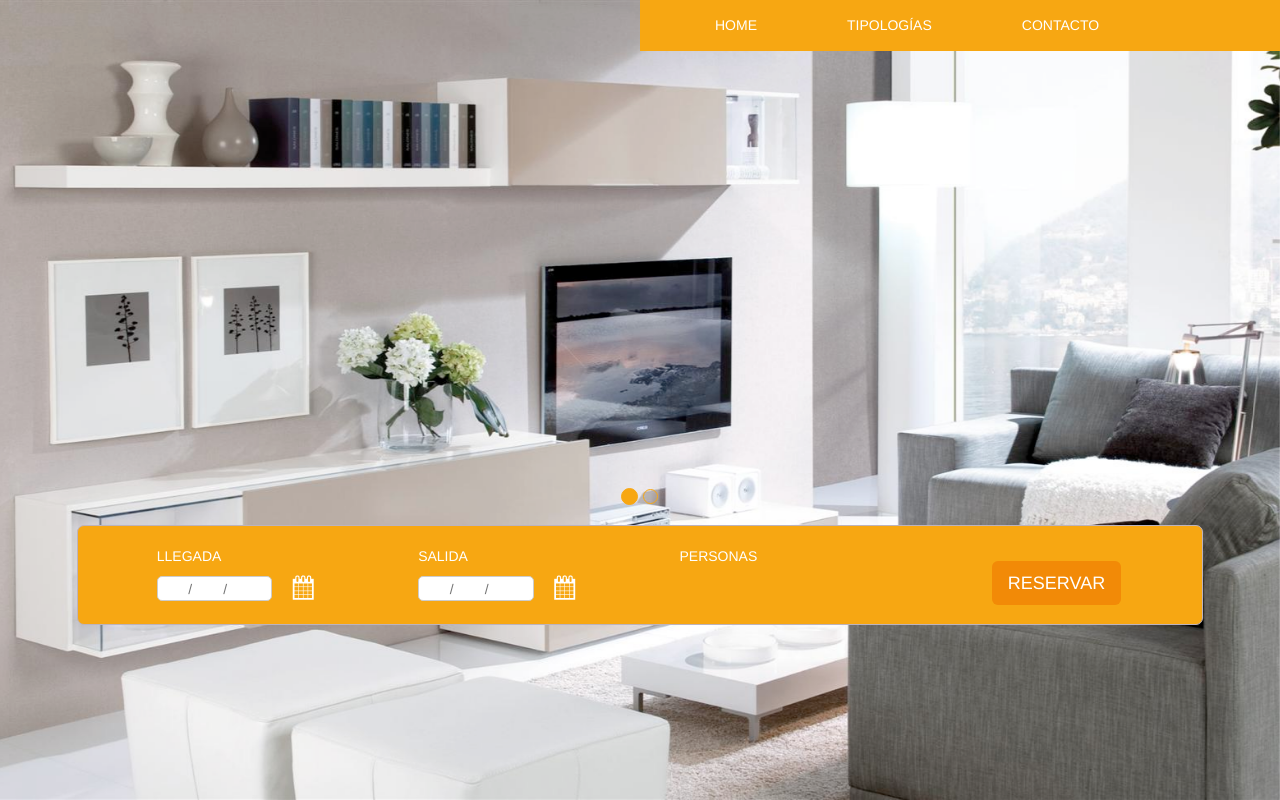
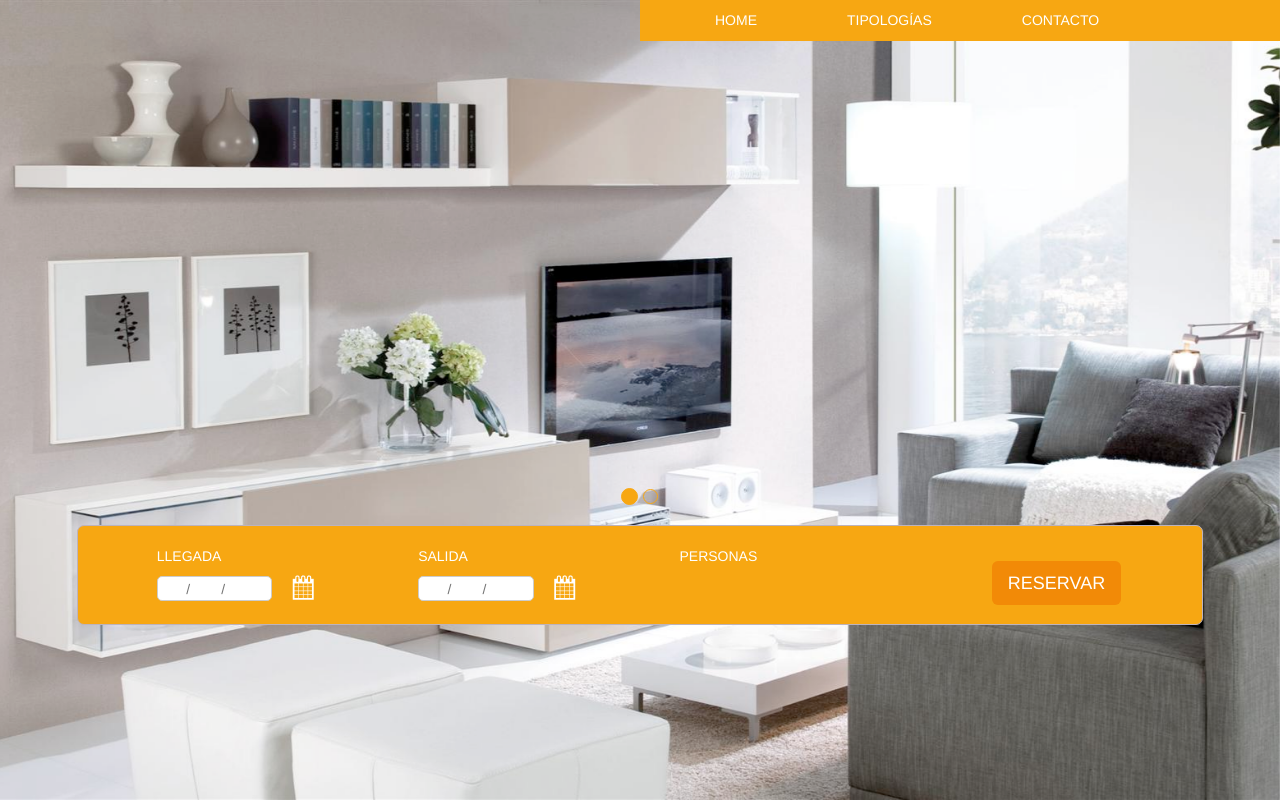
Before and after one commit to yamil777/in-project1, a CodeIgniter app: page /database/ in a window 1280 px wide. Run offline with CodeIgniter, Linux system fonts and the light colour scheme.

Commit message:
adding styles on menu and reservation

```diff
--- a/application/views/_partials/_menu.php
+++ b/application/views/_partials/_menu.php
@@ -1,4 +1,4 @@
-    <nav class="coralt-navbar navbar navbar-inverse navbar-fixed-top" role="navigation">
+    <nav class="coralt-navbar navbar-xs navbar navbar-inverse navbar-fixed-top" role="navigation">
         <div class="container">
             <div class="navbar-header">
                 <button type="button" class="navbar-toggle" data-toggle="collapse" data-target="#bs-example-navbar-collapse-1">
--- a/application/views/_partials/_reservation-bar.php
+++ b/application/views/_partials/_reservation-bar.php
@@ -1,12 +1,12 @@
 	<div class="row reservation-bar-container carousel-indicators col-xs-12">
 		<div class="col-xs-3 reservation-tile">
 			<p>LLEGADA</p>
-			<input id="startDate" name="datePicker" readonly type="text" placeholder="    /        /    " class="datePicker textbox col-xs-6"/>
+			<input id="startDate" name="datePicker" readonly type="text" placeholder="      /        /    " class="datePicker textbox col-xs-6"/>
 			<span id="startDateIcon" class="col-xs-2 font-icon date-icon">&#xe801;</span>
 		</div>
 		<div class="col-xs-3 reservation-tile">
 			<p>SALIDA</p>
-			<input id="endDate" name="datePicker" readonly type="text" placeholder="    /        /    " class="datePicker textbox col-xs-6"/>
+			<input id="endDate" name="datePicker" readonly type="text" placeholder="      /        /    " class="datePicker textbox col-xs-6"/>
 			<span id="endDateIcon" class="col-xs-2 font-icon date-icon">&#xe801;</span>
 		</div>
 		<div class="col-xs-3 reservation-tile">
--- a/css/general.css
+++ b/css/general.css
@@ -12,13 +12,22 @@
 	min-height: 40px;
 }
 
+.navbar-nav > li > a, .navbar-brand {
+    padding-bottom:0 !important;
+    height: 40px;
+}
+
+.navbar {
+	min-height:40px !important;
+}
+
 .coralt-navbar .coralt-nav>li>a {
-	padding: 15px 45px;
+	padding: 10px 45px;
 	color: white;
 }
 .coralt-nav li:hover {
 	border-bottom: 5px solid #f28a07;
-	height: 50px;
+	height: 40px;
 }
 
 .carousel-indicators {
@@ -81,6 +90,8 @@
 	-webkit-border-radius: 5px 5px 5px 5px;
 	color: black;
 	cursor: pointer;
+	padding:0 0 0 5px;
+	min-width: 79px;
 }
 
 .btn-reservar {
```
